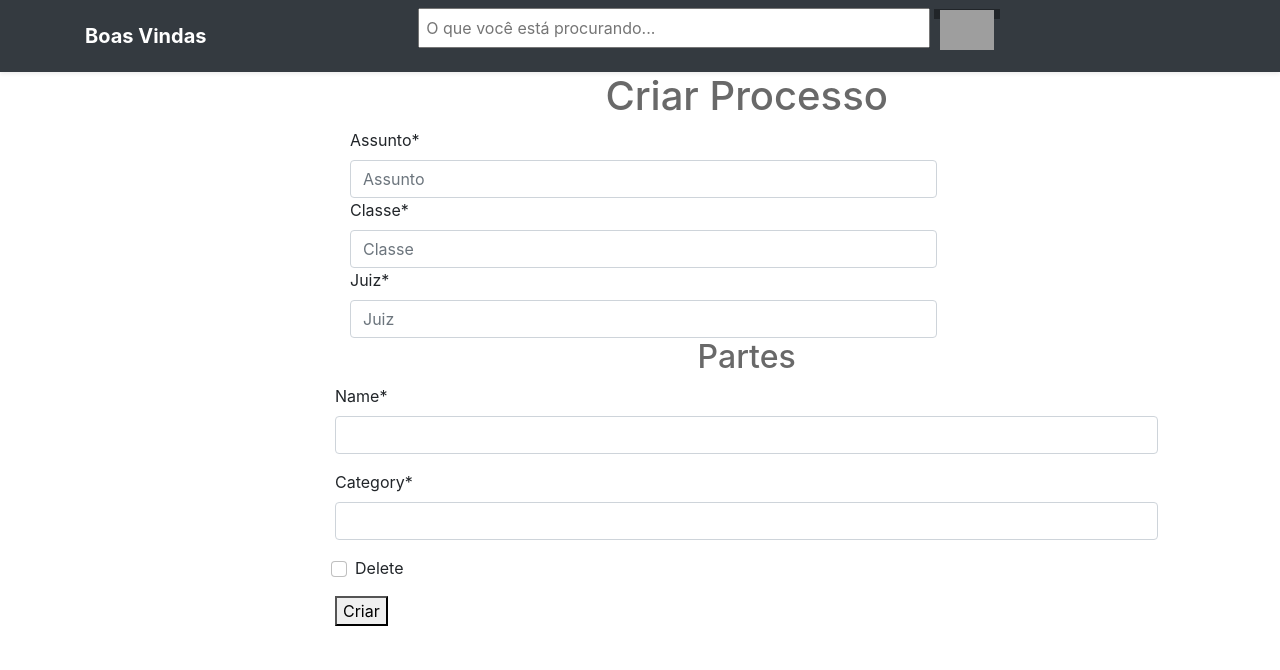
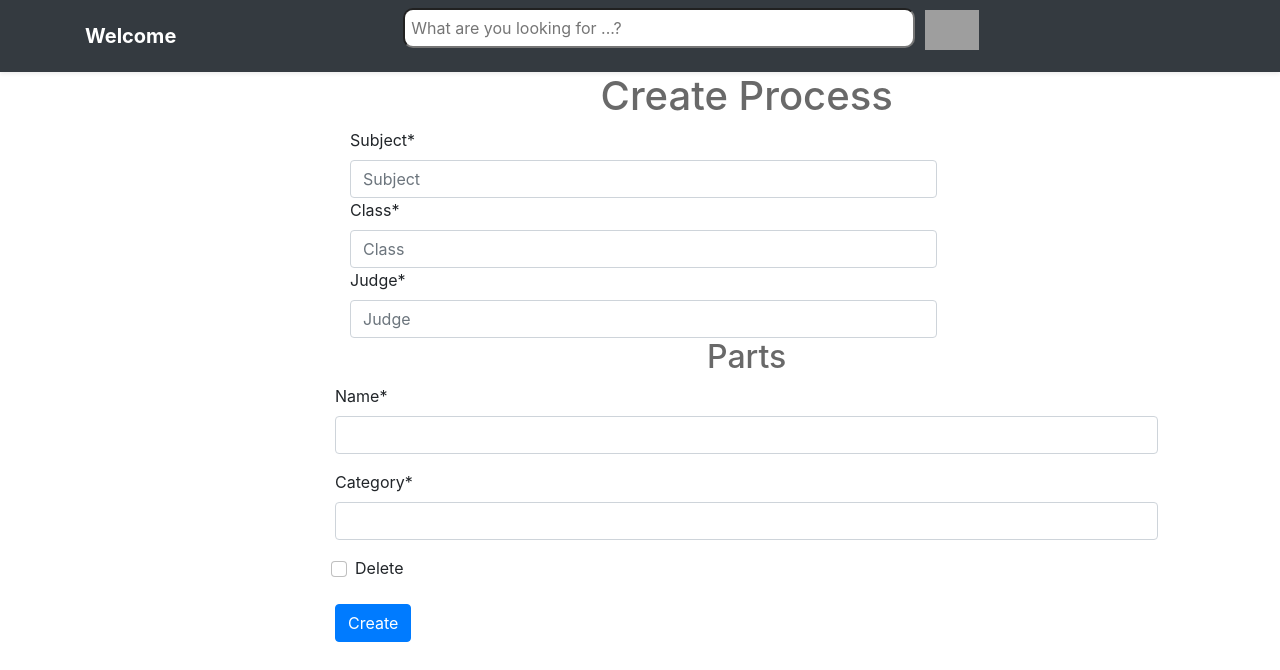
Before and after one commit to eduardoh03/desafioRetake, a Django app: page /create in a window 1280 px wide. Shown: the top 670 px of the page. Run offline with Django 4.2, Linux system fonts and the light colour scheme; some libraries are stand-ins or nearby versions; grey boxes are pictures that could not be loaded.

Commit message:
Alterado todo o texto das telas para inglês, e adicionado um title para cada tela.

```diff
--- a/app/process/templates/create_process.html
+++ b/app/process/templates/create_process.html
@@ -3,6 +3,9 @@
 {% load static %}
 {% load crispy_forms_tags %}
 {% load widget_tweaks %}
+{% block title %}
+    <title>Create Process - Challenge Retake</title>
+{% endblock title %}
 {% block body %}
 
     <style>
@@ -37,49 +40,49 @@
     <div class="row justify-content-center align-items-center">
         <div class="col-md-8 offset-2 mt-8 mb-10">
             <div class="page-header ">
-                <h1 style="text-align: center; color:dimgray">Criar Processo</h1>
+                <h1 style="text-align: center; color:dimgray">Create Process</h1>
             </div>
             <form action="{% url 'create_process' %}" method="post">
                 {% csrf_token %}
                 {% if p_form.errors %}
                     <div class="alert alert-danger col-sm-9" role="alert">
-                        <p>Todos os campos são obrigatórios</p>
+                        <p>All fields are required</p>
                     </div>
-                    <label for="subject" class="col-md-3 control-label">Assunto*</label>
+                    <label for="subject" class="col-md-3 control-label">Subject*</label>
                     <div class="col-md-9">
                         <input type="text" class="form-control is-invalid" id="subject" name="subject"
-                               placeholder="Assunto"/>
+                               placeholder="Subject"/>
                     </div>
-                    <label for="department" class="col-md-3 control-label">Classe*</label>
+                    <label for="department" class="col-md-3 control-label">Class*</label>
                     <div class="col-md-9">
                         <input type="text" class="form-control is-invalid" id="department" name="department"
-                               placeholder="Classe"/>
+                               placeholder="Class"/>
                     </div>
-                    <label for="judge" class="col-md-3 control-label">Juiz*</label>
+                    <label for="judge" class="col-md-3 control-label">Judge*</label>
                     <div class="col-md-9">
                         <input type="text" class="form-control is-invalid" id="judge" name="judge"
-                               placeholder="Juiz"/>
+                               placeholder="Judge"/>
                     </div>
                 {% else %}
-                    <label for="subject" class="col-md-3 control-label">Assunto*</label>
+                    <label for="subject" class="col-md-3 control-label">Subject*</label>
                     <div class="col-md-9">
                         <input type="text" class="form-control" id="subject" name="subject"
-                               placeholder="Assunto"/>
+                               placeholder="Subject"/>
                     </div>
-                    <label for="department" class="col-md-3 control-label">Classe*</label>
+                    <label for="department" class="col-md-3 control-label">Class*</label>
                     <div class="col-md-9">
                         <input type="text" class="form-control " id="department" name="department"
-                               placeholder="Classe"/>
+                               placeholder="Class"/>
                     </div>
-                    <label for="judge" class="col-md-3 control-label">Juiz*</label>
+                    <label for="judge" class="col-md-3 control-label">Judge*</label>
                     <div class="col-md-9">
                         <input type="text" class="form-control" id="judge" name="judge"
-                               placeholder="Juiz"/>
+                               placeholder="Judge"/>
                     </div>
                 {% endif %}
                 <div id="parts-form-list">
                     <div>
-                        <h2 style="text-align: center;color:dimgray">Partes</h2>
+                        <h2 style="text-align: center;color:dimgray">Parts</h2>
                     </div>
                     {{ form_parts.management_form }}
                     {% for form in form_parts %}
@@ -89,7 +92,7 @@
                     {% endfor %}
                 </div>
 
-                <button type="submit" value=Submit> Criar</button>
+                <button type="submit" value=Submit  class="btn btn-primary my-2"> Create</button>
             </form>
         </div>
     </div>
@@ -98,8 +101,8 @@
     <script src="{% static 'formset/jquery.formset.js' %}"></script>
     <script type="text/javascript">
         $('.inline-form').formset({
-            addText: 'Adicionar Parte',
-            deleteText: 'Remover Parte',
+             addText: 'Add Part',
+            deleteText: 'Remove Part',
             addCssClass: 'btn btn-outline-success ',
             deleteCssClass: 'btn btn-outline-danger ',
             formCssClass: 'dynamic-form',
--- a/app/process/templates/not_found.html
+++ b/app/process/templates/not_found.html
@@ -9,8 +9,8 @@
                 </div>
                 <div class="col-md-8">
                     <div class="card-body">
-                        <h5 class="card-title">PÁGINA NÃO ENCONTRADA</h5>
-                        <p class="card-text">A página que você tentou acessar não existe ou não foi encontrada.</p>
+                        <h5 class="card-title">PAGE NOT FOUND</h5>
+                        <p class="card-text">>The page you tried to access does not exist or was not found.</p>
                     </div>
                 </div>
             </div>
--- a/app/process/templates/server_error.html
+++ b/app/process/templates/server_error.html
@@ -9,8 +9,8 @@
                 </div>
                 <div class="col-md-8">
                     <div class="card-body">
-                        <h5 class="card-title">ERRO NO SERVIDOR</h5>
-                        <p class="card-text">Entre em contato com o administrador</p>
+                        <h5 class="card-title">SERVER ERROR</h5>
+                        <p class="card-text">Contact support</p>
                     </div>
                 </div>
             </div>
--- a/app/process/views.py
+++ b/app/process/views.py
@@ -16,15 +16,16 @@ def index(request):
 
 def find_process(request):
     list_process = Process.objects.all()
+    context = {
+    }
     if 'buscar' in request.GET:
         attribute_process = request.GET['buscar']
+        context['search'] = attribute_process
         if attribute_process:
             list_process = list_process.filter(department__icontains=attribute_process) \
                            | list_process.filter(subject__icontains=attribute_process) \
                            | list_process.filter(judge__icontains=attribute_process)
-    context = {
-        'process': list_process
-    }
+    context['process'] = list_process
     return render(request, 'partials/_search.html', context)
 
 
--- a/templates/base.html
+++ b/templates/base.html
@@ -12,8 +12,9 @@
     <meta name="description" content="">
     <meta name="author" content="Mark Otto, Jacob Thornton, and Bootstrap contributors">
     <meta name="generator" content="Hugo 0.101.0">
-    <title>Home - Desafio Retake</title>
+    {% block title %}
 
+    {% endblock title %}
     <link rel="canonical" href="https://getbootstrap.com/docs/5.2/examples/album/">
 
 </head>
@@ -21,11 +22,11 @@
 <body>
 {% include 'partials/_header.html' %}
 <main>
-<div class="container-fluid">
-    {% block body %}
+    <div class="container-fluid">
+        {% block body %}
 
-    {% endblock body %}
-</div>
+        {% endblock body %}
+    </div>
 </main>
 {% include 'partials/_footer.html' %}
 <script src="https://code.jquery.com/jquery-3.6.0.min.js"
--- a/templates/partials/_header.html
+++ b/templates/partials/_header.html
@@ -7,7 +7,7 @@
     <div class="navbar navbar-dark bg-dark shadow-sm">
         <div class="container">
             <a href="{% url 'index' %}" class="navbar-brand d-flex align-items-center">
-                <strong>Boas Vindas</strong>
+                <strong>Welcome</strong>
             </a>
             <!-- Search Wrapper -->
                 <div class="search-wrapper" style="margin: auto">
@@ -16,10 +16,10 @@
                     <div class="container">
                         <div class="row">
                             <div class="col-12">
-                                <form action="{% url 'find_process' %}">
-                                    <input type="text" style="width: 40vw; height: 40px" name="buscar" placeholder=" O que você está procurando...">
-                                    <button type="submit" style="background-color: #212529;border: none;height: 10px">
-                                        <img style="height: 2.5em;" src="https://img.icons8.com/color/48/000000/search--v4.png"/>
+                                <form action="{% url 'find_process' %}" style="background:#343a40">
+                                    <input type="text" style="width: 40vw; height: 40px;border-radius:10px" name="buscar" placeholder=" What are you looking for ...?">
+                                    <button type="submit" style="background-color: #343a40;border: none;height: 10px">
+                                        <img style="height: 2.5em;background:#343a40" src="https://img.icons8.com/color/48/000000/search--v4.png"/>
                                     </button>
                                 </form>
                             </div>
```
Also changed, not shown: app/process/templates/edit_process.html (+21 -17 lines), app/process/templates/view_process.html (+12 -14 lines), templates/home.html (+18 -12 lines), templates/partials/_search.html (+10 -7 lines).
